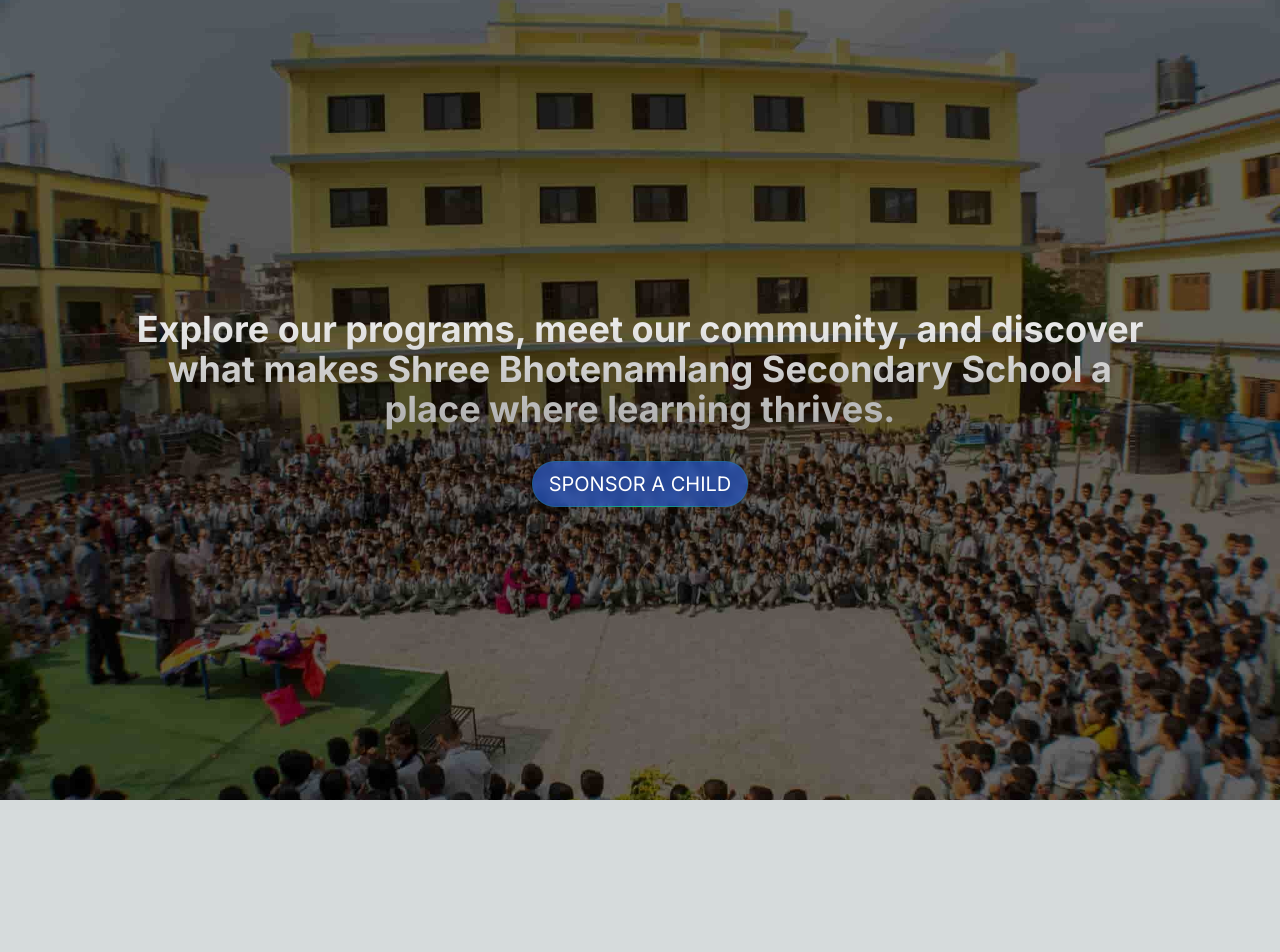
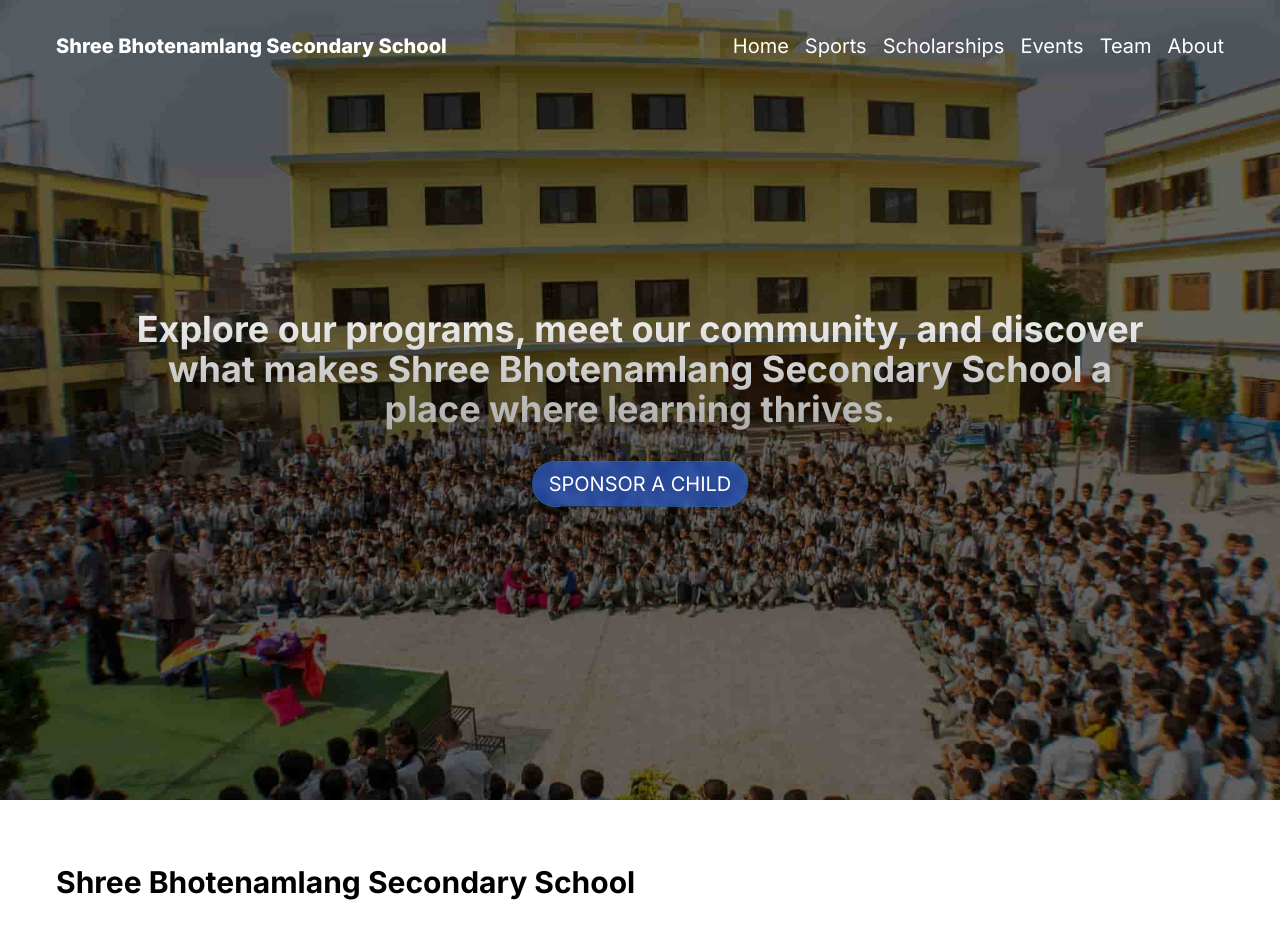
Before and after one commit to devhimal/shree-bhotenamlang-secondary-school, a Next.js app: page / in a window 1280 px wide. Shown: the top 952 px of the page. Before the commit the page ends 800 px from the top, so only its background shows below. Built offline with nearby package versions, Linux system fonts and the light colour scheme.

Commit message:
feat: added the initial version of navbar.

```diff
--- a/package.json
+++ b/package.json
@@ -14,6 +14,7 @@
     "next": "14.2.3",
     "react": "^18",
     "react-dom": "^18",
+    "react-icons": "^5.2.1",
     "tailwind-merge": "^2.3.0"
   },
   "devDependencies": {
--- /dev/null
+++ b/src/app/components/atoms/Container/Container.tsx
@@ -0,0 +1,23 @@
+import React, { ReactNode } from "react"
+import { cn } from "../../utils/cn"
+
+interface Props {
+  children: ReactNode
+  classNames?: string
+}
+
+const Container = ({ children, classNames }: Props) => {
+  return (
+    <div
+      // style={{ paddingLeft: "10px", paddingRight: "10px" }}
+      className={cn(
+        "mx-auto  z-50 px-8 md:px-14 w-full h-fit text-white ",
+        classNames
+      )}
+    >
+      {children}
+    </div>
+  )
+}
+
+export default Container
--- /dev/null
+++ b/src/app/components/molecules/Events/Event.tsx
@@ -0,0 +1,22 @@
+import React from "react"
+import Container from "../../atoms/Container/Container"
+
+const Event = () => {
+  return (
+    <Container classNames="relative text-black">
+      <header className="py-6 " id="events">
+        <h1 className="text-3xl font-bold ">
+          Shree Bhotenamlang Secondary School
+        </h1>
+      </header>
+      <main className="my-8 ">
+        <p>Welcome to my website. Here is some content.</p>
+      </main>
+      <footer className="py-6">
+        <p>© 2024 My Website</p>
+      </footer>
+    </Container>
+  )
+}
+
+export default Event
--- a/src/app/components/molecules/HeroSection/Hero.tsx
+++ b/src/app/components/molecules/HeroSection/Hero.tsx
@@ -11,7 +11,7 @@
     "/images/school4.jpg",
   ]
   return (
-    <ImagesSlider className="h-full" images={images}>
+    <ImagesSlider className="h-[100vh]" images={images}>
       <motion.div
         initial={{
           opacity: 0,
--- a/src/app/components/molecules/Navbar/Navbar.tsx
+++ b/src/app/components/molecules/Navbar/Navbar.tsx
@@ -1,7 +1,56 @@
-import React from "react"
+"use client"
+
+import React, { useState } from "react"
+import Container from "../../atoms/Container/Container"
+import { NavItems } from "@/app/helpers/helpers"
+import Link from "next/link"
+import { CiMenuBurger } from "react-icons/ci"
+import { MdClose } from "react-icons/md"
 
 const Navbar = () => {
-  return <div className="z-50 bg-transparent z-100 fixed "></div>
+  // State to manage the navbar's visibility
+  const [nav, setNav] = useState(false)
+
+  // Toggle function to handle the navbar's display
+  const handleNav = () => {
+    setNav(!nav)
+  }
+  return (
+    <Container classNames={nav ? "fixed bg-black" : "fixed "}>
+      <nav className="bg-transparent py-8 text-xl flex justify-between w-full">
+        <div>
+          <h1 className="font-extrabold ">
+            Shree Bhotenamlang Secondary School
+          </h1>
+        </div>
+        <div onClick={handleNav} className="flex md:hidden">
+          {nav ? <MdClose size={30} /> : <CiMenuBurger size={30} />}
+        </div>
+        <ul className="hidden md:flex gap-4 justify-center items-center">
+          {NavItems.map((item, index) => (
+            <li key={index} className="capitalize">
+              <Link href={`#${item}`}>{item}</Link>
+            </li>
+          ))}
+        </ul>
+
+        {/* mobile app */}
+        <ul
+          className={
+            nav
+              ? "fixed md:hidden left-0 top-[90px] px-8 flex flex-col gap-2 w-[60%] h-full border-r border-r-gray-900 bg-[#000300] ease-in-out duration-500"
+              : "ease-in-out w-[60%] duration-1000 fixed top-0 bottom-0 left-[-100%]"
+          }
+        >
+          {NavItems.map((item, index) => (
+            <li key={index} className="capitalize">
+              <Link href={`#${item}`}>{item}</Link>
+            </li>
+          ))}
+        </ul>
+      </nav>
+    </Container>
+  )
 }
 
 export default Navbar
--- a/src/app/components/ui/ImageSlider.tsx
+++ b/src/app/components/ui/ImageSlider.tsx
@@ -2,6 +2,7 @@
 import { cn } from "../utils/cn"
 import { motion, AnimatePresence } from "framer-motion"
 import React, { useEffect, useState } from "react"
+
 
 export const ImagesSlider = ({
   images,
@@ -23,7 +24,6 @@
   const [currentIndex, setCurrentIndex] = useState(0)
   const [loading, setLoading] = useState(false)
   const [loadedImages, setLoadedImages] = useState<string[]>([])
-  console.log(children)
 
   const handleNext = () => {
     setCurrentIndex((prevIndex) =>
--- a/src/app/globals.css
+++ b/src/app/globals.css
@@ -2,32 +2,43 @@
 @tailwind components;
 @tailwind utilities;
 
-:root {
-  --foreground-rgb: 0, 0, 0;
-  --background-start-rgb: 214, 219, 220;
-  --background-end-rgb: 255, 255, 255;
+/* SlantedContainer.css */
+.relative {
+  position: relative;
 }
 
-@media (prefers-color-scheme: dark) {
-  :root {
-    --foreground-rgb: 255, 255, 255;
-    --background-start-rgb: 0, 0, 0;
-    --background-end-rgb: 0, 0, 0;
-  }
+.overflow-hidden {
+  overflow: hidden;
 }
 
-body {
-  color: rgb(var(--foreground-rgb));
-  background: linear-gradient(
-      to bottom,
-      transparent,
-      rgb(var(--background-end-rgb))
-    )
-    rgb(var(--background-start-rgb));
+.absolute {
+  position: absolute;
 }
 
-@layer utilities {
-  .text-balance {
-    text-wrap: balance;
-  }
+.bg-gradient-to-r {
+  background: linear-gradient(to right, #1f2937, rgba(31, 41, 55, 0));
 }
+
+.transform {
+  transform: skewX(-12deg);
+}
+
+.skew-x-12 {
+  transform: skewX(12deg);
+}
+
+.w-full {
+  width: 100%;
+}
+
+.h-full {
+  height: 100%;
+}
+
+.p-8 {
+  padding: 2rem;
+}
+
+.z-10 {
+  z-index: 10;
+}
--- /dev/null
+++ b/src/app/helpers/helpers.ts
@@ -0,0 +1,8 @@
+export const NavItems = [
+  "home",
+  "sports",
+  "scholarships",
+  "events",
+  "team",
+  "about",
+]
--- a/src/app/layout.tsx
+++ b/src/app/layout.tsx
@@ -1,22 +1,23 @@
-import type { Metadata } from "next";
-import { Inter } from "next/font/google";
-import "./globals.css";
+import type { Metadata } from "next"
+import { Inter } from "next/font/google"
+import "./globals.css"
 
-const inter = Inter({ subsets: ["latin"] });
+const inter = Inter({ subsets: ["latin"] })
 
 export const metadata: Metadata = {
-  title: "Create Next App",
-  description: "Generated by create next app",
-};
+  title: "Shree Bhotenamlang Secondary School ",
+  description:
+    "A government school located in bhotenamlang with more than 600 active students.",
+}
 
 export default function RootLayout({
   children,
 }: Readonly<{
-  children: React.ReactNode;
+  children: React.ReactNode
 }>) {
   return (
     <html lang="en">
       <body className={inter.className}>{children}</body>
     </html>
-  );
+  )
 }
--- a/src/app/page.tsx
+++ b/src/app/page.tsx
@@ -2,12 +2,14 @@
 import { ImagesSlider } from "./components/ui/ImageSlider"
 import Hero from "./components/molecules/HeroSection/Hero"
 import Navbar from "./components/molecules/Navbar/Navbar"
+import Event from "./components/molecules/Events/Event"
 
 export default function Home() {
   return (
-    <main className="flex relative min-h-screen flex-col  items-center h-[70vh] gap-10">
+    <main className="flex relative flex-col items-center h-fit gap-10">
       <Navbar />
       <Hero />
+      <Event />
     </main>
   )
 }
--- a/tailwind.config.ts
+++ b/tailwind.config.ts
@@ -10,10 +10,9 @@
   ],
   theme: {
     extend: {
-      backgroundImage: {
-        "gradient-radial": "radial-gradient(var(--tw-gradient-stops))",
-        "gradient-conic":
-          "conic-gradient(from 180deg at 50% 50%, var(--tw-gradient-stops))",
+      boxShadow: {
+        black:
+          "0 4px 6px -1px rgba(0, 0, 0, 0.1), 0 2px 4px -1px rgba(0, 0, 0, 0.06)",
       },
     },
   },
```
Also changed, not shown: 1 other file (tests, documents, lock files or other folders).
